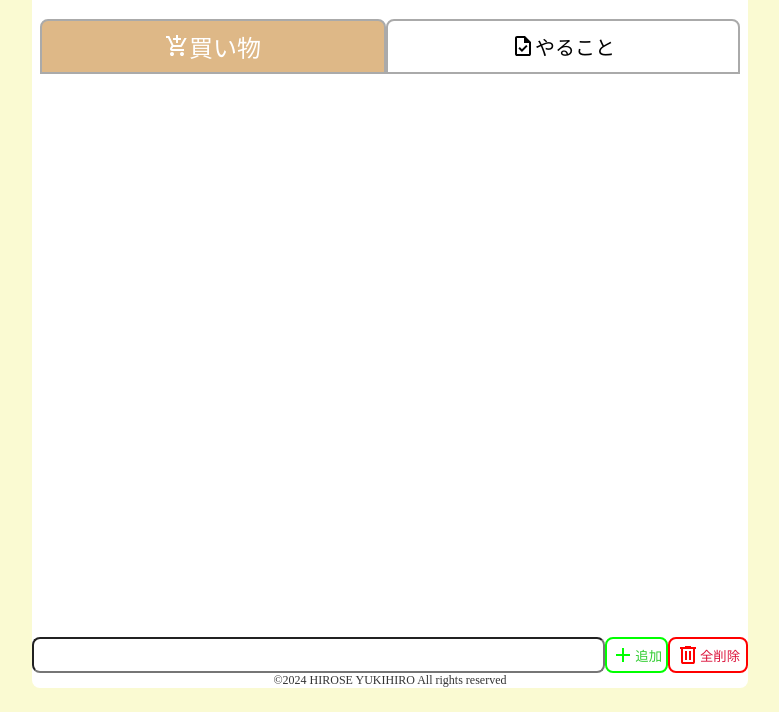
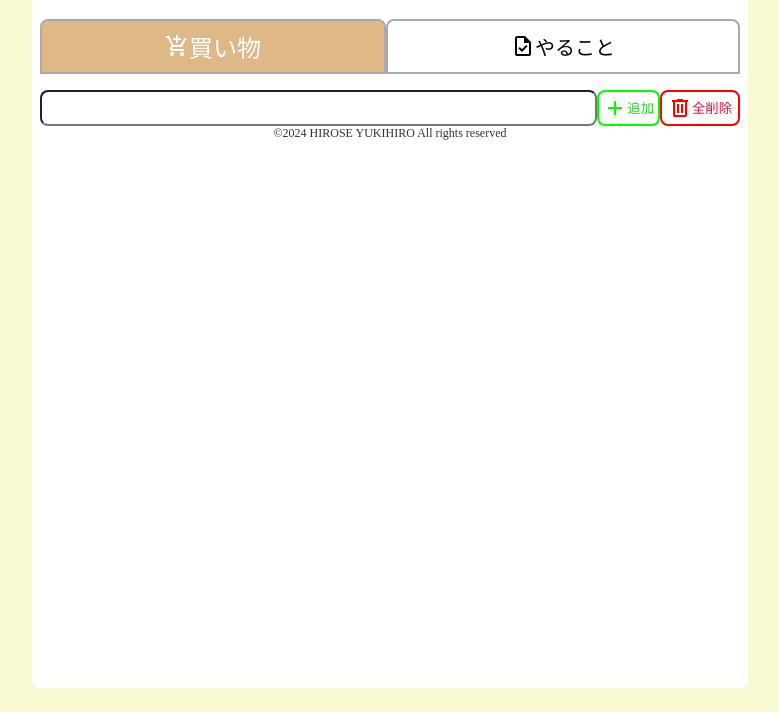
Before and after one commit to 21otamoT/ts-ToDo, a website: page index.html in a window 1280 px wide. Shown: the part 88-800 px from the top of the page, without its empty margins (250-1029 px from the left). Drawn offline with Linux system fonts and the light colour scheme; a web font is replaced by a local one.

Commit message:
change of layout

```diff
--- a/style.css
+++ b/style.css
@@ -11,7 +11,6 @@ body {
   height: 94vh;
   padding: 8px;
   border-radius: 8px;
-  position: relative;
 }
 
 h1 {
@@ -74,8 +73,6 @@ form {
 }
 
 .form {
-  position: absolute;
-  inset: auto auto 0 0;
   width: 100%;
 }
 
```
Also changed, not shown: index.html (+1 -2 lines).
